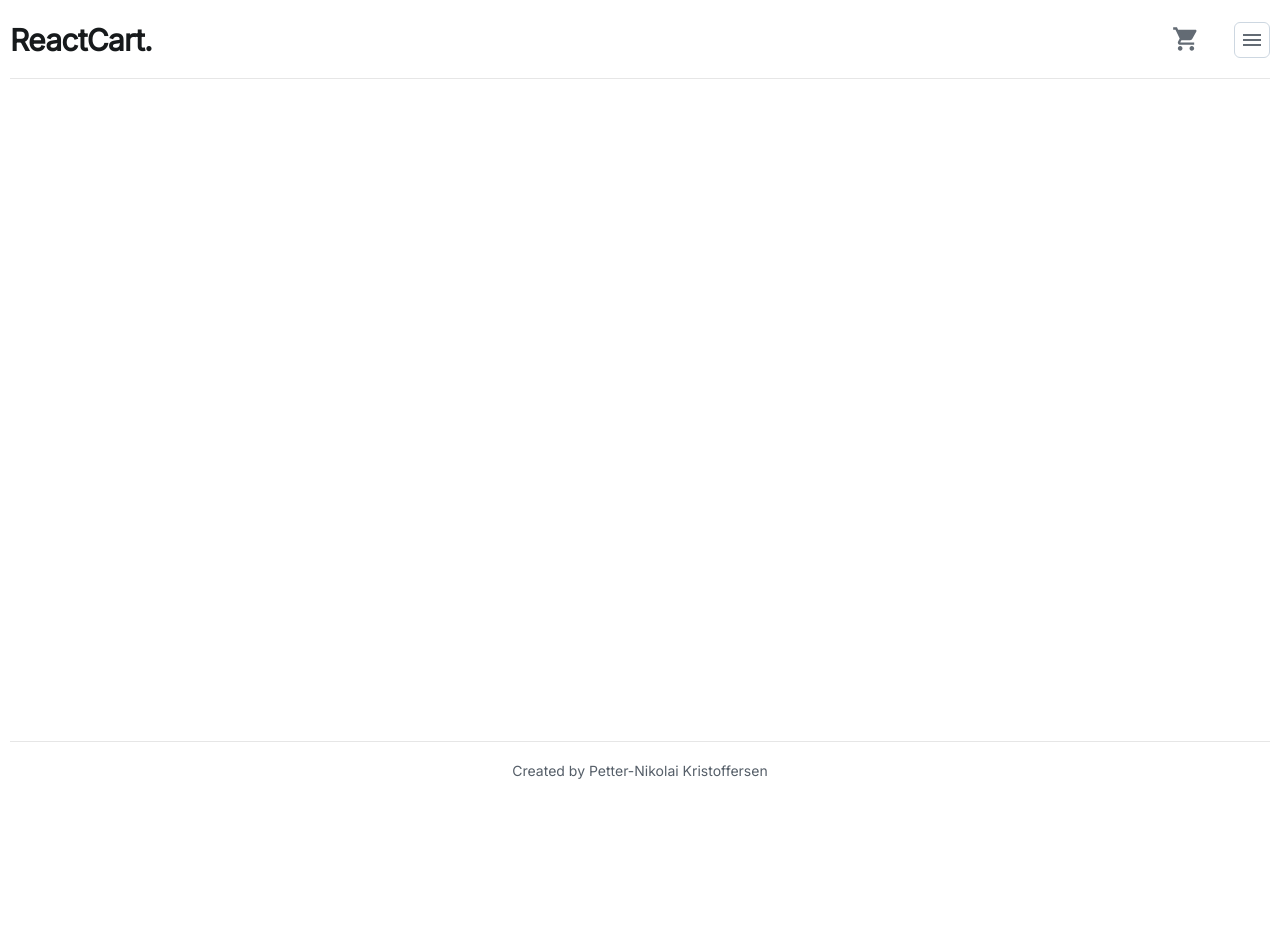
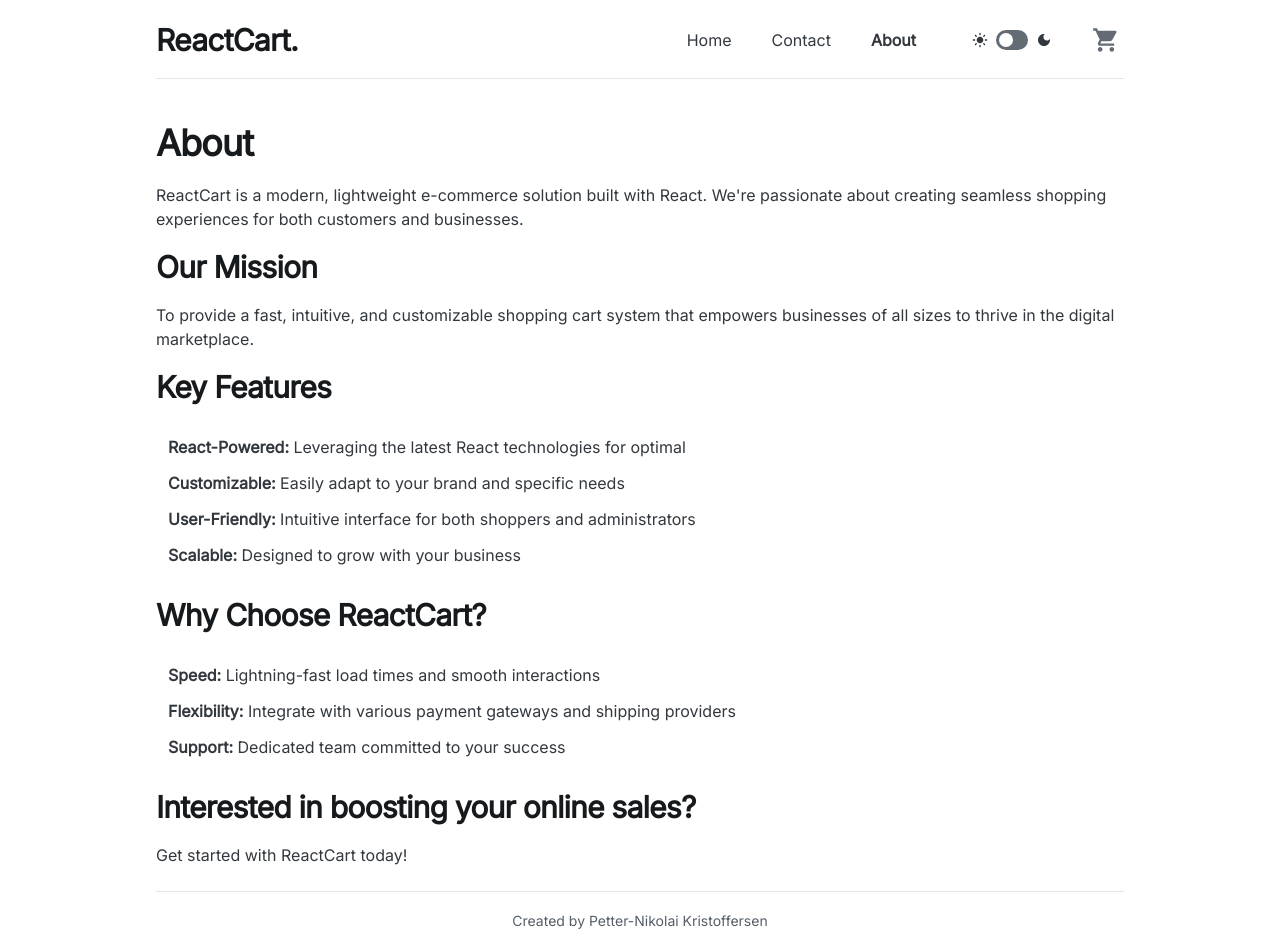
Before and after one commit to petternikolai/javascript-frameworks-ca, a React (Vite) app: page /about in a window 1280 px wide. Before the commit the page ends 800 px from the top, so only its background shows below. Built offline with nearby package versions, Linux system fonts and the light colour scheme.

Commit message:
Fixes esponsiveness issues and adds an about page

```diff
--- a/src/App.tsx
+++ b/src/App.tsx
@@ -6,6 +6,7 @@ import Contact from "./pages/Contact";
 import Cart from "./pages/Cart";
 import CheckoutSuccess from "./pages/CheckoutSuccess";
 import { CartProvider } from "./contexts/CartContext";
+import About from "./pages/About";
 
 function App() {
   return (
@@ -18,6 +19,7 @@ function App() {
             <Route path="/contact" element={<Contact />} />
             <Route path="/cart" element={<Cart />} />
             <Route path="/checkout-success" element={<CheckoutSuccess />} />
+            <Route path="/about" element={<About />} />
           </Routes>
         </Layout>
       </CartProvider>
--- a/src/components/DrawerMobileNavigation.tsx
+++ b/src/components/DrawerMobileNavigation.tsx
@@ -79,6 +79,19 @@ export default function DrawerMobileNavigation() {
           >
             Contact
           </ListItemButton>
+          <ListItemButton
+            component={RouterLink}
+            to="/about"
+            onClick={() => setOpen(false)}
+            sx={{
+              justifyContent: "center",
+              fontWeight: location.pathname === "/cart" ? "lg" : "normal",
+              color:
+                location.pathname === "/cart" ? "primary.500" : "text.primary",
+            }}
+          >
+            About
+          </ListItemButton>
         </List>
         <hr></hr>
         <div className="mode-toggle-container">
--- a/src/index.css
+++ b/src/index.css
@@ -8,13 +8,21 @@ body {
 header {
   display: flex;
   align-items: center;
-  justify-content: center;
+  justify-content: space-between;
   height: 60px;
+  max-width: 1000px;
+  width: 100%;
+  margin-left: auto;
+  margin-right: auto;
+  padding: 0 16px;
 }
 
 .header-divider,
 .footer-divider {
   width: 100%;
+  max-width: 968px;
+  margin-left: auto;
+  margin-right: auto;
 }
 
 hr {
@@ -35,8 +43,8 @@ hr {
 }
 
 .cart-icon-container {
-  margin-left: auto;
-  margin-right: 30px;
+  display: flex;
+  align-items: center;
 }
 
 footer {
@@ -76,3 +84,49 @@ footer {
 .cart-divider-less-margin {
   margin: 10px 0;
 }
+
+.header-right-side-content {
+  display: flex;
+  align-items: center;
+  gap: 20px;
+}
+
+.desktop-nav {
+  display: none;
+  gap: 50px;
+  align-items: center;
+}
+
+.mobile-nav {
+  display: flex;
+}
+
+@media (min-width: 768px) {
+  header .desktop-nav {
+    display: flex;
+    gap: 20px;
+  }
+
+  header .desktop-nav .nav-link {
+    margin-right: 20px;
+  }
+
+  .desktop-nav {
+    display: flex;
+    gap: 10px;
+    align-items: center;
+  }
+
+  .mobile-nav {
+    display: none;
+  }
+
+  .cart-icon-container {
+    order: 1;
+  }
+}
+
+.nav-link {
+  text-decoration: none;
+  color: inherit;
+}
--- a/src/layouts/Header.tsx
+++ b/src/layouts/Header.tsx
@@ -1,9 +1,12 @@
-import { Typography, Badge, IconButton } from "@mui/joy";
+import { Typography, Badge, IconButton, Switch } from "@mui/joy";
+import ShoppingCartIcon from "@mui/icons-material/ShoppingCart";
+import LightModeIcon from "@mui/icons-material/LightMode";
+import DarkModeIcon from "@mui/icons-material/DarkMode";
+import { Link, NavLink } from "react-router-dom";
+import { useContext, useEffect, useState } from "react";
+import { CartContext } from "../contexts/CartContext";
 import Nav from "./Nav";
-import ShoppingCartIcon from "@mui/icons-material/ShoppingCart";
-import { Link } from "react-router-dom";
-import { useContext } from "react";
-import { CartContext } from "../contexts/CartContext";
+import { useColorScheme } from "@mui/joy/styles";
 
 export default function Header() {
   const cartContext = useContext(CartContext);
@@ -11,6 +14,21 @@ export default function Header() {
     (count: number, item: { quantity: number }) => count + item.quantity,
     0
   );
+
+  const { mode, setMode } = useColorScheme();
+  const [mounted, setMounted] = useState(false);
+
+  useEffect(() => {
+    setMounted(true);
+  }, []);
+
+  if (!mounted) {
+    return null;
+  }
+
+  const handleThemeToggle = () => {
+    setMode(mode === "light" ? "dark" : "light");
+  };
 
   return (
     <>
@@ -20,6 +38,46 @@ export default function Header() {
             ReactCart.
           </Link>
         </Typography>
+        <div className="header-right-side-content">
+          <nav className="desktop-nav">
+            <NavLink
+              to="/"
+              style={({ isActive }) => ({
+                textDecoration: "none",
+                fontWeight: isActive ? "bold" : "normal",
+              })}
+              className="nav-link"
+            >
+              Home
+            </NavLink>
+            <NavLink
+              to="/contact"
+              style={({ isActive }) => ({
+                textDecoration: "none",
+                fontWeight: isActive ? "bold" : "normal",
+              })}
+              className="nav-link"
+            >
+              Contact
+            </NavLink>
+            <NavLink
+              to="/about"
+              style={({ isActive }) => ({
+                textDecoration: "none",
+                fontWeight: isActive ? "bold" : "normal",
+              })}
+              className="nav-link"
+            >
+              About
+            </NavLink>
+            <Switch
+              startDecorator={<LightModeIcon />}
+              endDecorator={<DarkModeIcon />}
+              checked={mode === "dark"}
+              onChange={handleThemeToggle}
+              sx={{ ml: 2, mr: 2 }} // Add margin to the switch
+            />
+          </nav>
           <div className="cart-icon-container">
             <IconButton aria-label="Shopping Cart" component={Link} to="/cart">
               <Badge badgeContent={itemCount}>
@@ -27,7 +85,10 @@ export default function Header() {
               </Badge>
             </IconButton>
           </div>
+          <div className="mobile-nav">
             <Nav />
+          </div>
+        </div>
       </header>
       <hr className="header-divider" />
     </>
--- /dev/null
+++ b/src/pages/About.tsx
@@ -0,0 +1,79 @@
+import { Box, Typography, List, ListItem, ListItemContent } from "@mui/joy";
+
+export default function About() {
+  return (
+    <Box sx={{ maxWidth: 1000, margin: "auto", p: 2 }}>
+      <Typography level="h1" sx={{ mt: 2, mb: 2 }}>
+        About
+      </Typography>
+      <Typography level="body-md">
+        ReactCart is a modern, lightweight e-commerce solution built with React.
+        We're passionate about creating seamless shopping experiences for both
+        customers and businesses.
+      </Typography>
+      <Typography level="h2" sx={{ mt: 2, mb: 2 }}>
+        Our Mission
+      </Typography>
+      <Typography level="body-md">
+        To provide a fast, intuitive, and customizable shopping cart system that
+        empowers businesses of all sizes to thrive in the digital marketplace.
+      </Typography>
+      <Typography level="h2" sx={{ mt: 2, mb: 2 }}>
+        Key Features
+      </Typography>
+      <List>
+        <ListItem>
+          <ListItemContent>
+            <span style={{ fontWeight: "bold" }}>React-Powered: </span>
+            Leveraging the latest React technologies for optimal
+          </ListItemContent>
+        </ListItem>
+        <ListItem>
+          <ListItemContent>
+            <span style={{ fontWeight: "bold" }}>Customizable: </span>Easily
+            adapt to your brand and specific needs
+          </ListItemContent>
+        </ListItem>
+        <ListItem>
+          <ListItemContent>
+            <span style={{ fontWeight: "bold" }}>User-Friendly: </span>Intuitive
+            interface for both shoppers and administrators
+          </ListItemContent>
+        </ListItem>
+        <ListItem>
+          <ListItemContent>
+            <span style={{ fontWeight: "bold" }}>Scalable: </span>Designed to
+            grow with your business
+          </ListItemContent>
+        </ListItem>
+      </List>
+      <Typography level="h2" sx={{ mt: 2, mb: 2 }}>
+        Why Choose ReactCart?{" "}
+      </Typography>
+      <List>
+        <ListItem>
+          <ListItemContent>
+            <span style={{ fontWeight: "bold" }}>Speed: </span>Lightning-fast
+            load times and smooth interactions
+          </ListItemContent>
+        </ListItem>
+        <ListItem>
+          <ListItemContent>
+            <span style={{ fontWeight: "bold" }}>Flexibility: </span>Integrate
+            with various payment gateways and shipping providers
+          </ListItemContent>
+        </ListItem>
+        <ListItem>
+          <ListItemContent>
+            <span style={{ fontWeight: "bold" }}>Support: </span>Dedicated team
+            committed to your success
+          </ListItemContent>
+        </ListItem>
+      </List>
+      <Typography level="h2" sx={{ mt: 2, mb: 2 }}>
+        Interested in boosting your online sales?
+      </Typography>
+      <Typography level="body-md">Get started with ReactCart today!</Typography>
+    </Box>
+  );
+}
--- a/src/pages/Cart.tsx
+++ b/src/pages/Cart.tsx
@@ -46,7 +46,7 @@ export default function Cart() {
   };
 
   return (
-    <Box sx={{ maxWidth: 800, margin: "auto", p: 2 }}>
+    <Box sx={{ maxWidth: "1000px", margin: "auto", p: 2 }}>
       {cart.length === 0 ? (
         <Box>
           <Typography level="h1">Your cart is empty.</Typography>
--- a/src/pages/Home.tsx
+++ b/src/pages/Home.tsx
@@ -9,7 +9,7 @@ export default function Home() {
   const [searchTerm, setSearchTerm] = useState("");
 
   return (
-    <Box sx={{ maxWidth: "80%", margin: "auto", p: 2 }}>
+    <Box sx={{ maxWidth: "1000px", margin: "auto", p: 2 }}>
       <Typography level="h1" component="h1" sx={{ mb: 2 }}>
         Products.
       </Typography>
--- a/src/pages/Product.tsx
+++ b/src/pages/Product.tsx
@@ -17,6 +17,8 @@ import useApi from "../hooks/useApi";
 import { ApiProduct } from "../types/api";
 import { useCart } from "../hooks/useCart";
 import { useState, useEffect } from "react";
+import { useNavigate } from "react-router-dom";
+import ArrowBackIcon from "@mui/icons-material/ArrowBack";
 
 interface ApiResponse {
   data: ApiProduct;
@@ -32,6 +34,8 @@ export default function Product() {
   } = useApi<ApiResponse>(`https://v2.api.noroff.dev/online-shop/${id}`);
   const { cart, addItem } = useCart();
   const [isAdded, setIsAdded] = useState(false);
+
+  const navigate = useNavigate();
 
   useEffect(() => {
     if (cart.some((item) => item.id === id)) {
@@ -74,7 +78,10 @@ export default function Product() {
   };
 
   return (
-    <Box sx={{ maxWidth: 1000, margin: "auto", mt: 4, p: 2 }}>
+    <Box sx={{ maxWidth: 1000, margin: "auto", p: 2 }}>
+      <Button variant="outlined" onClick={() => navigate(-1)} sx={{ mb: 2 }}>
+        {<ArrowBackIcon />} Go Back
+      </Button>
       <Card variant="outlined">
         <Grid container spacing={2}>
           <Grid xs={12} md={6}>
```
Also changed, not shown: src/components/products/CartItemCard.tsx (added, +117 -0 lines). Lines whose indentation alone changed are shown as unchanged.
